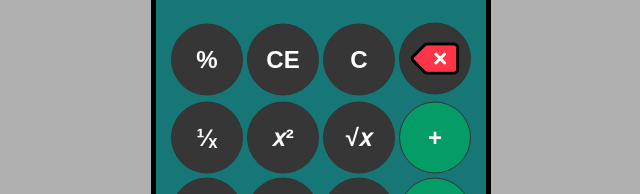
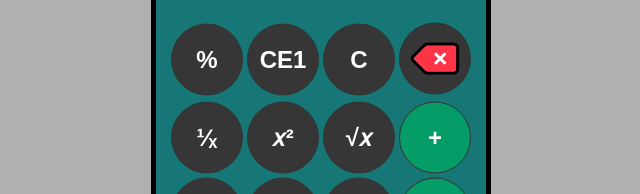
Before and after one commit to saumya123tp8/Calci, a plain HTML site: page index.html in a window 1280 px wide. Shown: the part 267-461 px from the top of the page, 319-959 px from the left. Drawn offline with Linux system fonts and the light colour scheme.

Commit message:
change some fn

```diff
--- a/index.html
+++ b/index.html
@@ -18,7 +18,7 @@
         <table id="table">
             <tr>
                 <td><button onclick="calculate_percentage()">%</button></td>
-                <td><button onclick="clear_entry()">CE</button></td>
+                <td><button onclick="clear_entry()">CE1</button></td>
                 <td><button onclick="button_clear()">C</button></td>
                 <td><button id="backspace_btn" onclick="backspace_remove()"></button></td>
             </tr>
```
